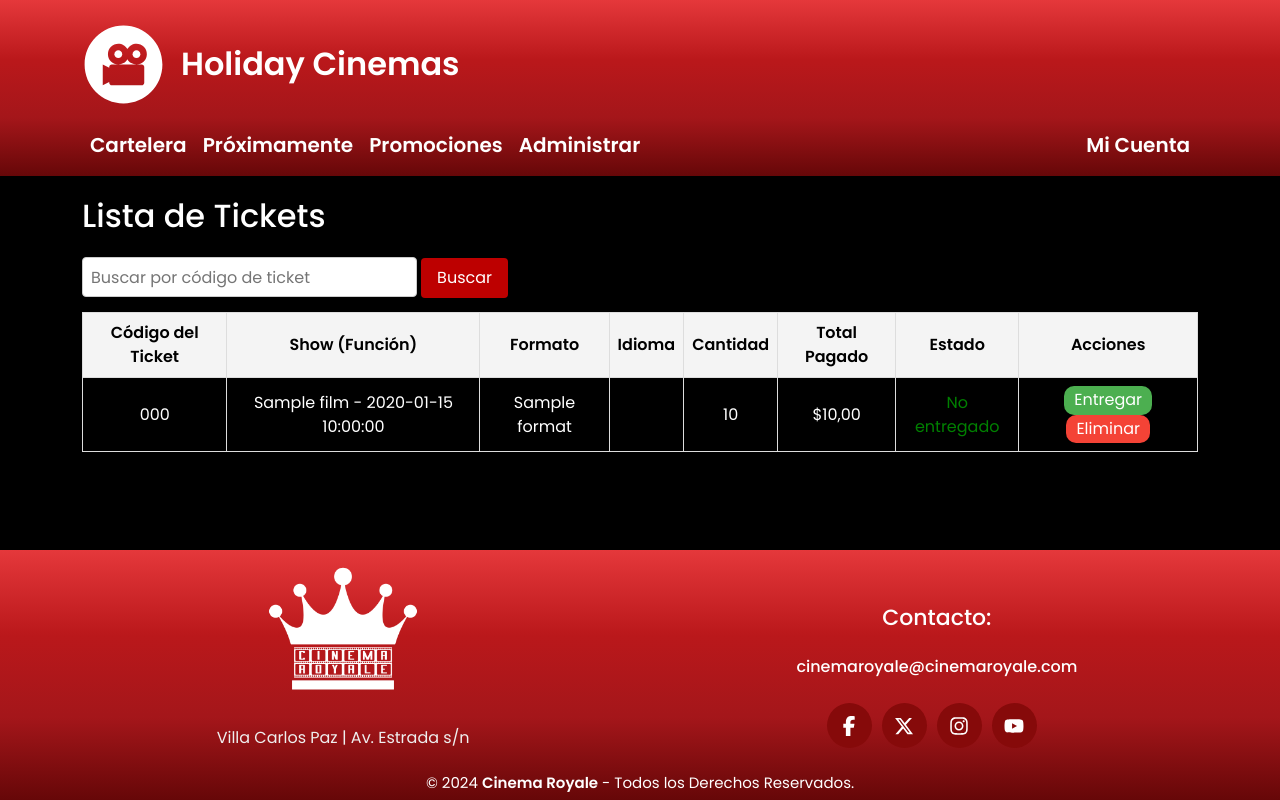
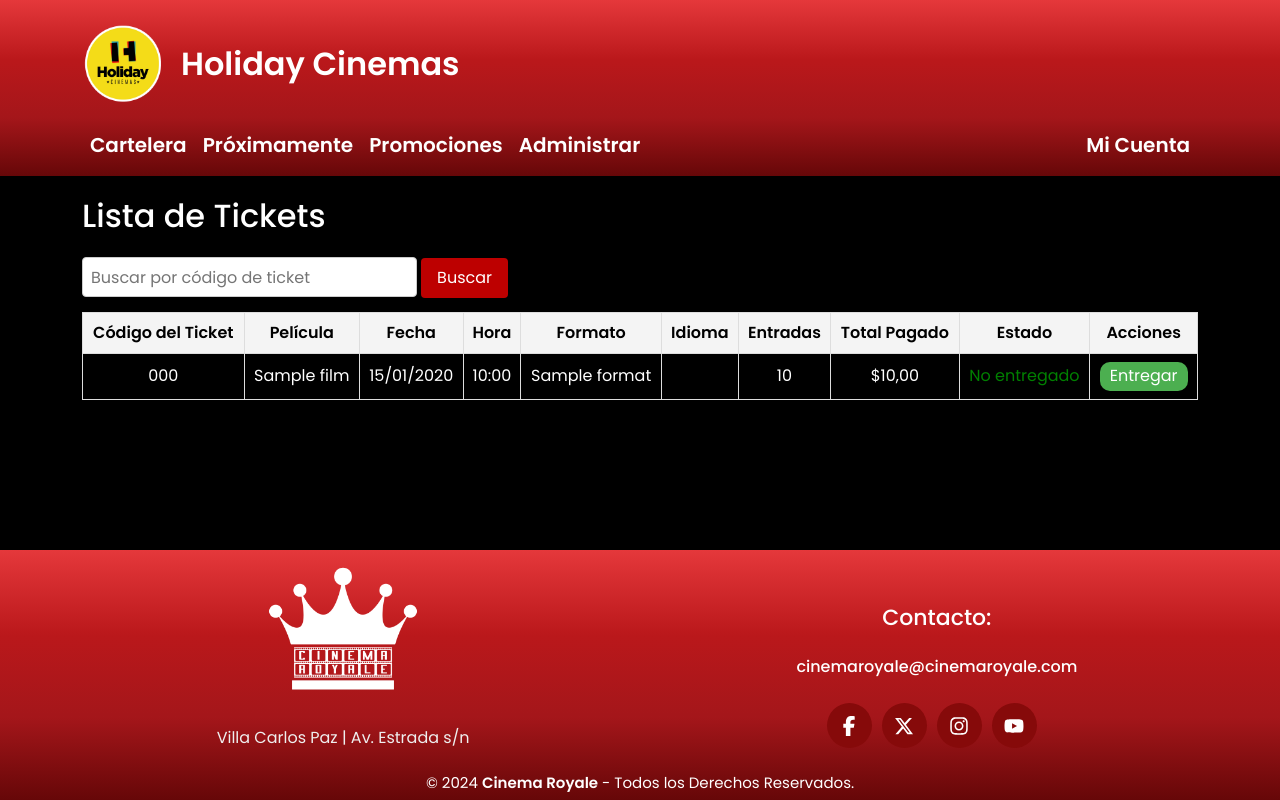
Before and after one commit to Zadios/CinemaSystem, a Django app: page /tickets/ in a window 1280 px wide. Run offline with Django 5.2, Linux system fonts and the light colour scheme; a user stored in the database is signed in; tables that the repository leaves empty hold one stand-in row (values such as "Sample post").

Commit message:
Correcciones menores

```diff
--- a/Applications/Adminpanel/templates/adminpanel/ticket_list.html
+++ b/Applications/Adminpanel/templates/adminpanel/ticket_list.html
@@ -24,10 +24,12 @@
             <thead>
                 <tr>
                     <th>Código del Ticket</th>
-                    <th>Show (Función)</th>
+                    <th>Película</th>
+                    <th>Fecha</th>
+                    <th>Hora</th>
                     <th>Formato</th>
                     <th>Idioma</th>
-                    <th>Cantidad</th>
+                    <th>Entradas</th>
                     <th>Total Pagado</th>
                     <th>Estado</th>
                     <th>Acciones</th>
@@ -37,7 +39,9 @@
                 {% for ticket in tickets %}
                 <tr>
                     <td>{{ ticket.ticket_code }}</td>
-                    <td>{{ ticket.show }}</td>
+                    <td>{{ ticket.show.film.name }}</td>
+                    <td>{{ ticket.show.show_date |date:"d/m/Y" }}</td>
+                    <td>{{ ticket.show.show_time }}</td>
                     <td>{{ ticket.show.format }}</td>
                     <td>{{ ticket.show.language }}</td>
                     <td>{{ ticket.total_tickets }}</td>
@@ -56,10 +60,10 @@
                             <button type="submit" class="mark-delivered">Entregar</button>
                         </form>
                         <!-- Botón para eliminar -->
-                        <form action="{% url 'adminpanel:delete_ticket' ticket.id %}" method="post" style="display:inline;">
+                        <!-- <form action="{% url 'adminpanel:delete_ticket' ticket.id %}" method="post" style="display:inline;">
                             {% csrf_token %}
                             <button type="submit" class="delete">Eliminar</button>
-                        </form>
+                        </form> -->
                     </td>
                 </tr>
                 {% endfor %}
--- a/Applications/CinemaSystemApp/templates/CinemaSystemApp/base.html
+++ b/Applications/CinemaSystemApp/templates/CinemaSystemApp/base.html
@@ -6,6 +6,7 @@
     <meta http-equiv="X-UA-Compatible" content="IE=edge" />
     <meta name="viewport" content="width=device-width, initial-scale=1.0" />
     <title>{% block title %}Interfaz{% endblock %}</title>
+    <link rel="preload" href="/CinemaSystem/static/img/HolidayCinemas.png" as="img">
     <!-- Bootstrap -->
     <link href="https://cdn.jsdelivr.net/npm/bootstrap@5.3.0/dist/css/bootstrap.min.css" rel="stylesheet">
     <!--Fuente-->
@@ -24,7 +25,7 @@
             <div class="d-flex align-items-center justify-content-between">
                 <div class="d-flex align-items-center">
                     <a href="{%url 'movie:index' %}">
-                        <img src="{% static 'img/film.svg' %}" alt="Ícono">
+                        <img src="{% static 'img/HolidayCinemas.png' %}" alt="Ícono">
                     </a>
                     <h1 class="ms-3">Holiday Cinemas</h1>
                 </div>
--- a/Applications/Movie/templates/Movie/index.html
+++ b/Applications/Movie/templates/Movie/index.html
@@ -120,7 +120,6 @@
                         data-bs-toggle="modal"
                         data-bs-target="#sinopsisModal"
                         data-sinopsis="{{ film.synopsis }}">Ver Sinopsis</button>
-                <a href="{% url 'showtime:horarios' film.id_film %}" class="btn btn-danger w-100">Comprar Entradas</a>
             </div>
     </div>
         {% endif %}
--- a/Applications/Showtime/templates/Showtime/horarios.html
+++ b/Applications/Showtime/templates/Showtime/horarios.html
@@ -35,6 +35,7 @@
                 <p class="text-light background-p">{{ genre.name }}</p>
                 {% endfor %}
                 <p class="text-light background-p">{{ film.duration }} min</p>
+                <p class="text-light background-p">{{ film.age_restriction.number }}+</p>
             </div>
         </div>
 
```
Also changed, not shown: static/img/HolidayCinemas.png (added).
